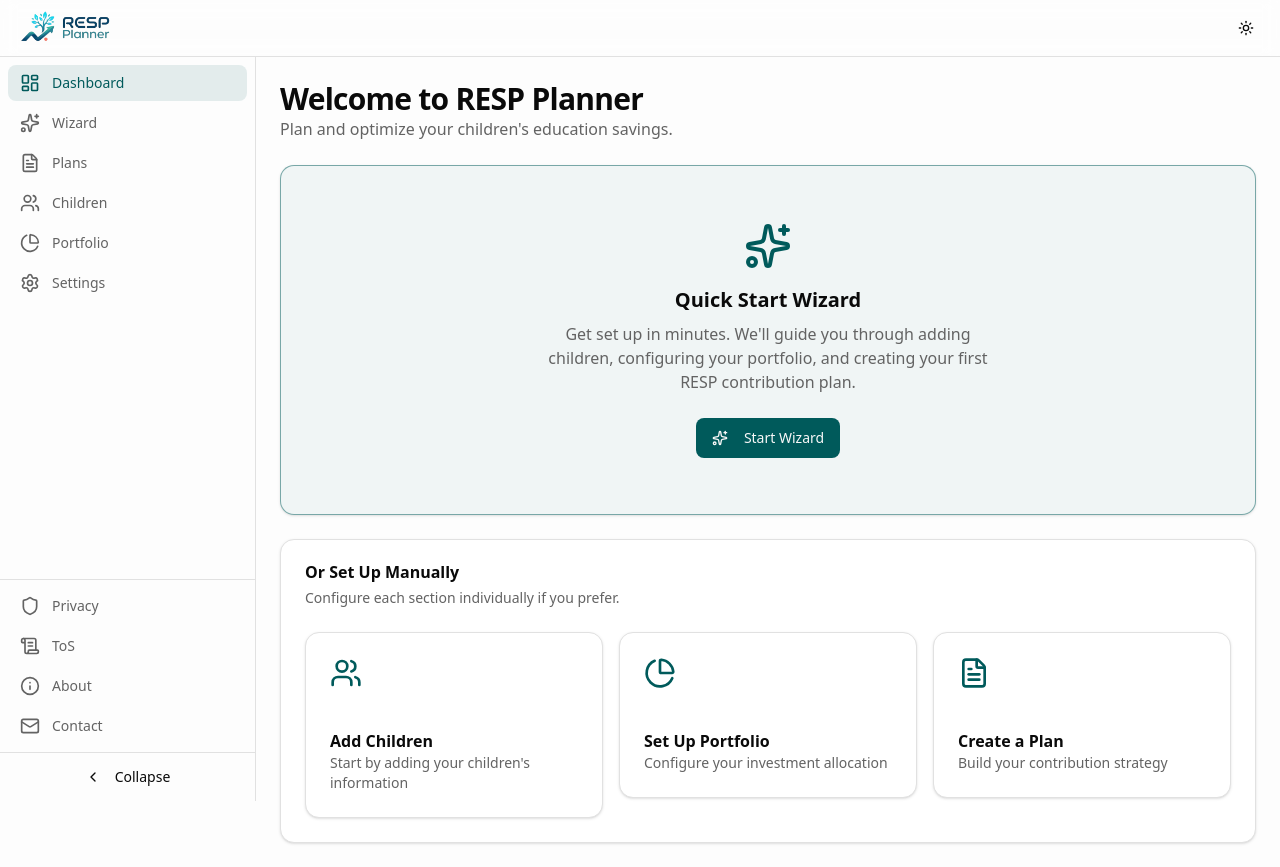
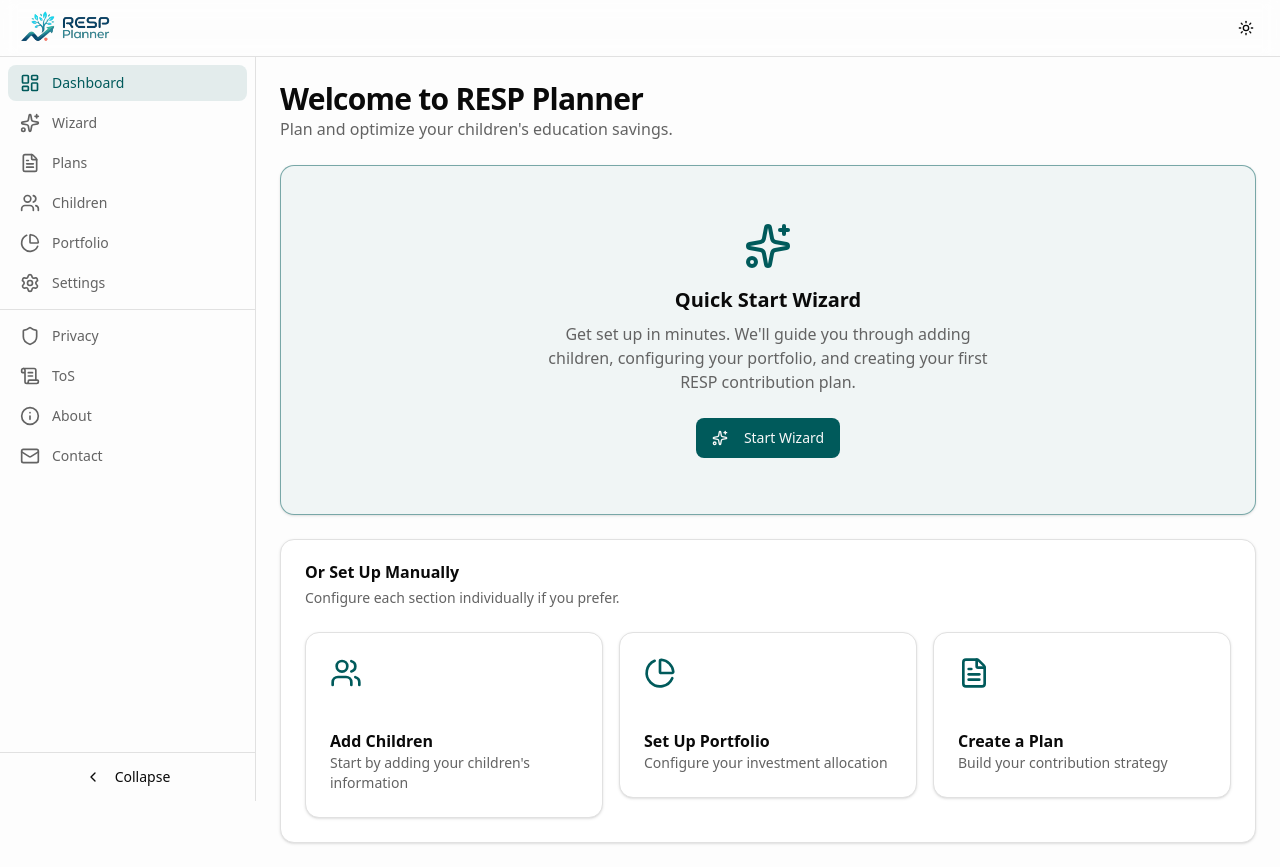
Before and after one commit to thangk/resp-planner, a Next.js app: page /dashboard in a window 1280 px wide. Built offline with nearby package versions, Linux system fonts and the light colour scheme.

Commit message:
Fix sidebar layout and make it sticky
- Make sidebar sticky below header so it stays in place while scrolling
- Group main and secondary nav in scrollable container
- Keep collapse button pinned at bottom of viewport

```diff
--- a/src/components/layout/mobile-nav.tsx
+++ b/src/components/layout/mobile-nav.tsx
@@ -56,8 +56,10 @@ export function MobileNav() {
             </SheetTitle>
           </SheetHeader>
 
+          {/* Navigation container */}
+          <div className="flex-1 overflow-y-auto">
             {/* Main Navigation */}
-          <nav className="flex-1 space-y-1 p-2" aria-label="Mobile navigation">
+            <nav className="space-y-1 p-2" aria-label="Mobile navigation">
               {NAV_ITEMS.map((item) => {
                 const Icon = iconMap[item.icon as keyof typeof iconMap];
                 const isActive = pathname === item.href || pathname.startsWith(`${item.href}/`);
@@ -107,6 +109,7 @@ export function MobileNav() {
                 );
               })}
             </nav>
+          </div>
         </SheetContent>
       </Sheet>
 
--- a/src/components/layout/sidebar.tsx
+++ b/src/components/layout/sidebar.tsx
@@ -41,13 +41,15 @@ export function Sidebar() {
   return (
     <aside
       className={cn(
-        'bg-background hidden h-[calc(100vh-3.5rem)] border-r transition-all duration-300 md:block',
+        'bg-background sticky top-14 hidden h-[calc(100vh-3.5rem)] border-r transition-all duration-300 md:block',
         sidebarCollapsed ? 'w-16' : 'w-64'
       )}
     >
       <div className="flex h-full flex-col">
+        {/* Navigation container */}
+        <div className="flex-1 overflow-y-auto">
           {/* Main Navigation */}
-        <nav className="flex-1 space-y-1 p-2" aria-label="Main navigation">
+          <nav className="space-y-1 p-2" aria-label="Main navigation">
             {NAV_ITEMS.map((item) => {
               const Icon = iconMap[item.icon as keyof typeof iconMap];
               const isActive = pathname === item.href || pathname.startsWith(`${item.href}/`);
@@ -97,6 +99,7 @@ export function Sidebar() {
               );
             })}
           </nav>
+        </div>
 
         {/* Collapse toggle */}
         <div className="border-t p-2">
```
Lines whose indentation alone changed are shown as unchanged.
